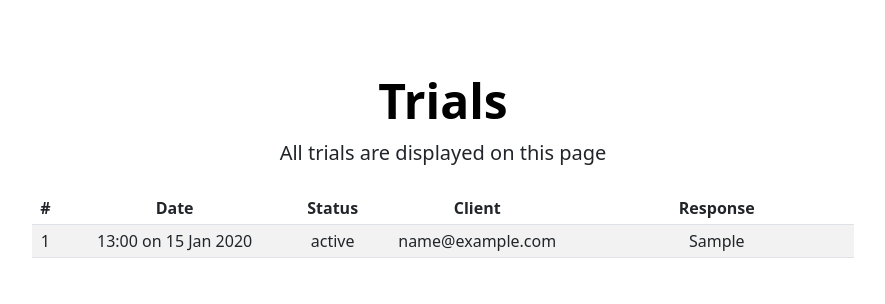
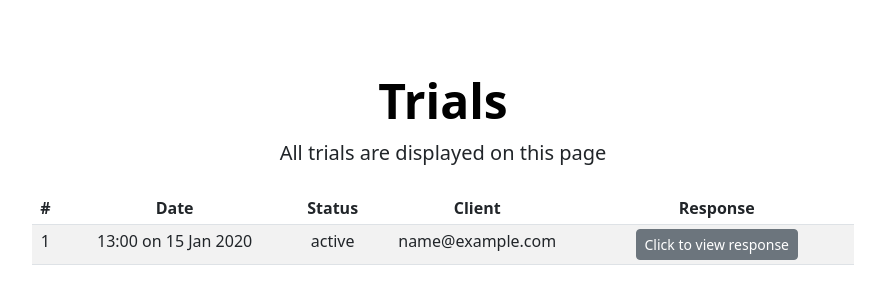
Before and after one commit to MarkPcv/newsletters_via_django, a Django app: page /newsletter/1/trials/ in a window 1280 px wide. Shown: the part 75-379 px from the top of the page, without its empty margins (197-1082 px from the left). Run offline with Django 4.2, Linux system fonts and the light colour scheme; tables that the repository leaves empty hold one stand-in row (values such as "Sample post"); some libraries are stand-ins or nearby versions.

Commit message:
Update trial list to fit response from SMTP service

```diff
--- a/newsletters/templates/newsletters/trial_list.html
+++ b/newsletters/templates/newsletters/trial_list.html
@@ -25,7 +25,17 @@
                         <td>{{ object.date|date:"H:i" }} on {{ object.date|date:"d M Y" }}</td>
                         <td>{{ object.status }}</td>
                         <td class="col-3">{{ object.client.email }}</td>
-                        <td class="col-4">{{ object.response }}</td>
+                        <td class="col-4 overflow-y-scroll">
+                            {% if object.response %}
+                            {#                            {{ object.response }}#}
+                            <button type="button" class="btn btn-sm btn-secondary"
+                                    data-bs-toggle="popover"
+                                    data-bs-placement="left"
+                                    data-bs-content="{{ object.response}}">
+                                Click to view response
+                            </button>
+                            {% endif %}
+                        </td>
                     </tr>
                 {% endfor %}
                 </tbody>
@@ -33,5 +43,11 @@
         </div>
     </div>
 
+    {# Script for simple popover for SMTP response#}
+    <script>
+        var popoverTriggerList = [].slice.call(document.querySelectorAll('[data-bs-toggle="popover"]'))
+        var popoverList = popoverTriggerList.map(function (popoverTriggerEl) {
+            return new bootstrap.Popover(popoverTriggerEl)
+        })
+    </script>
 {% endblock %}
-</body>
```
